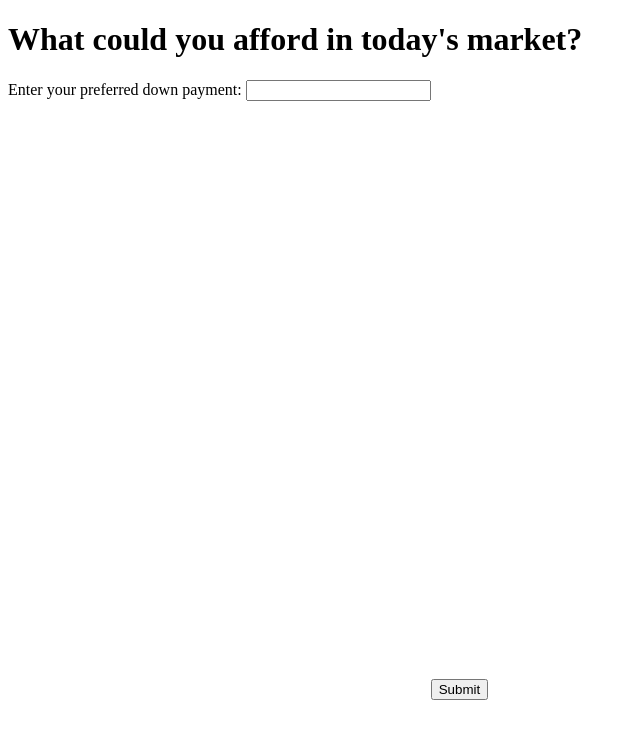
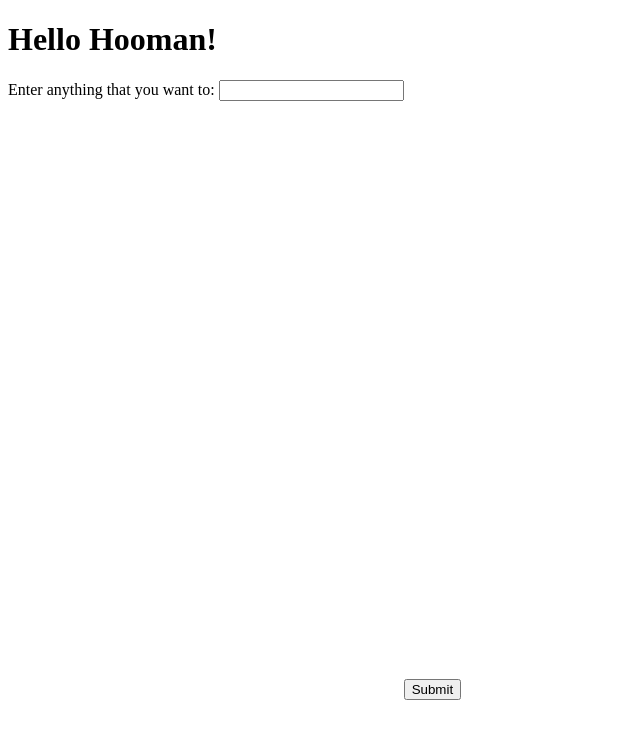
Before and after one commit to HenLau0/HTML-HG-Show, a plain HTML site: page index.html in a window 1280 px wide. Shown: the whole page, without its empty margins (0-640 px from the left). Drawn offline with Linux system fonts and the light colour scheme.

Commit message:
Publish to another person test

```diff
--- a/index.html
+++ b/index.html
@@ -4,12 +4,12 @@
     <meta charset="UTF-8">
     <meta name="viewport" content="width=device-width, initial-scale=1.0">
     <meta http-equiv="X-UA-Compatible" content="ie=edge">
-    <title>What house could you afford in today's market?</title>
+    <title>Hello Hooman!</title>
     <link rel="stylesheet" href="screen.css">
   </head>
   <body>
-    <h1>What could you afford in today's market?</h1>
-    <label for="name">Enter your preferred down payment: </label>
+    <h1>Hello Hooman!</h1>
+    <label for="name">Enter anything that you want to: </label>
     <input type="text" name="name" id="name" required />
     <button id="button-1" onclick="">Submit</button>
     <script src="index.js"></script>
```
